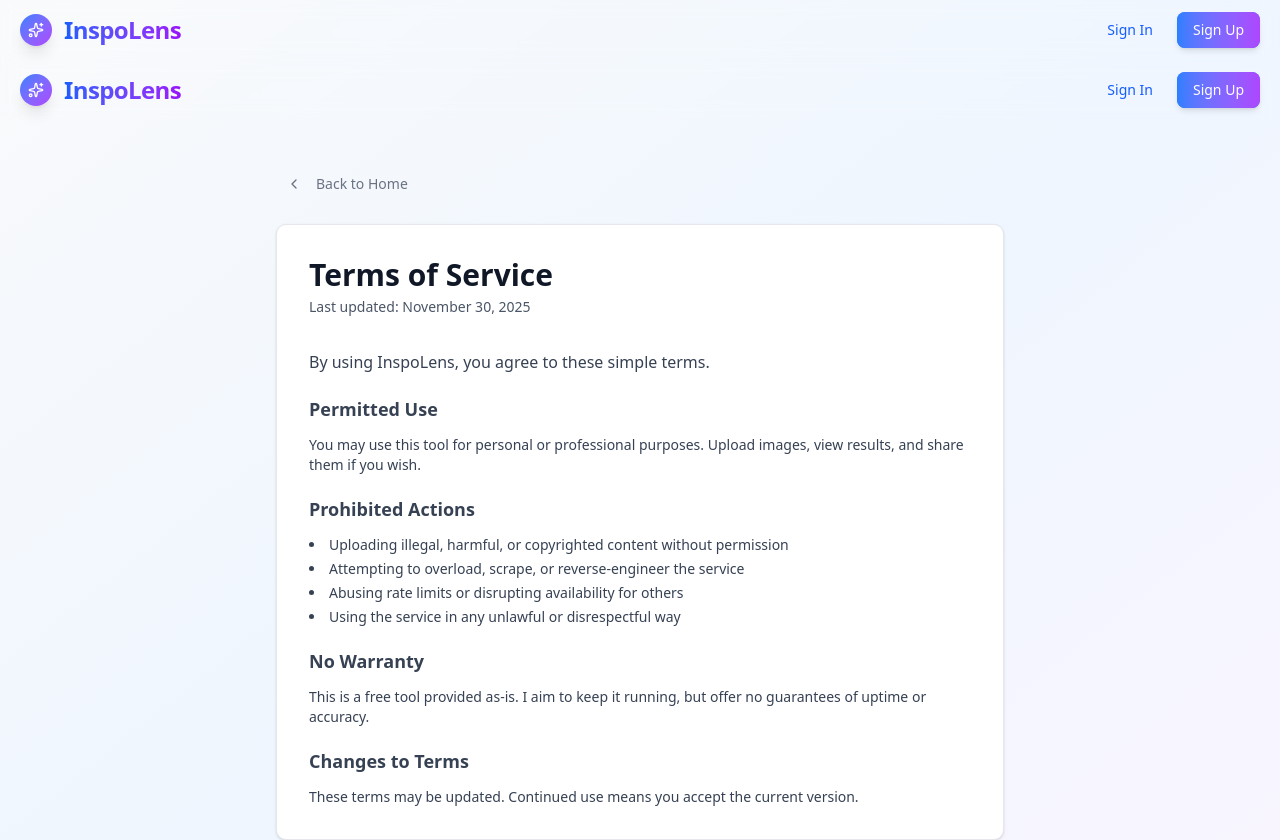
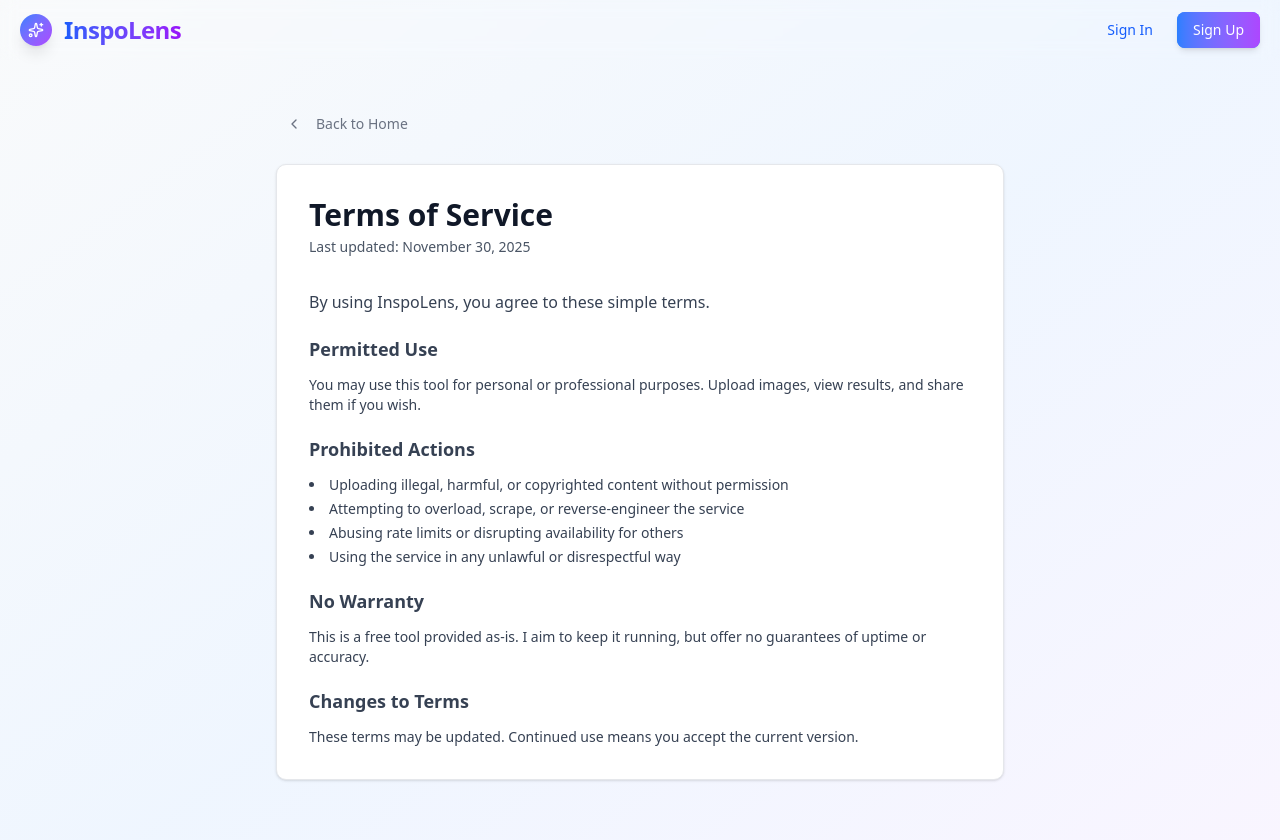
Before and after one commit to marukosy124/inspo-lens, a Next.js app: page /terms in a window 1280 px wide. Shown: the top 840 px of the page. Built offline with nearby package versions, Linux system fonts and the light colour scheme; no server answers.

Commit message:
fix: minor fix on component export syntax

```diff
--- a/src/app/layout.tsx
+++ b/src/app/layout.tsx
@@ -1,9 +1,9 @@
 import type { Metadata } from 'next';
 import { Geist, Geist_Mono } from 'next/font/google';
 import './globals.css';
-import Footer from '@/app/_components/footer';
+import Footer from '@/components/layout/footer';
 import { Toaster } from '@/components/ui/sonner';
-import Header from '@/components/header';
+import Header from '@/components/layout/header';
 import { AuthProvider } from '@/lib/context/auth-context';
 import { createSupabaseServerClient } from '@/lib/supabase/server';
 
--- a/src/app/page.tsx
+++ b/src/app/page.tsx
@@ -1,7 +1,7 @@
 'use client';
 
-import AnalysisCard from '@/app/_components/analysis-card';
-import ImageUploader from '@/app/_components/image-uploader';
+import AnalysisCard from '@/components/analysis-card';
+import ImageUploader from '@/components/image-uploader';
 import { useUsageLimit } from '@/hooks/use-usage-limit';
 import { ImageInfo, ImageAnalysis } from '@/lib/types';
 import { AlertCircle, LayoutGrid, List } from 'lucide-react';
--- a/src/app/privacy/page.tsx
+++ b/src/app/privacy/page.tsx
@@ -1,4 +1,4 @@
-import Header from '@/components/header';
+import Header from '@/components/layout/header';
 import { Button } from '@/components/ui/button';
 import { ChevronLeft } from 'lucide-react';
 import Link from 'next/link';
@@ -11,7 +11,6 @@ export const metadata = {
 export default function PrivacyPage() {
   return (
     <>
-      <Header />
       <main className="container mx-auto flex min-h-screen max-w-3xl flex-col px-5 pt-12">
         <Link href="/" className="mb-6 inline-block">
           <Button
--- a/src/app/terms/page.tsx
+++ b/src/app/terms/page.tsx
@@ -1,4 +1,4 @@
-import Header from '@/components/header';
+import Header from '@/components/layout/header';
 import { Button } from '@/components/ui/button';
 import { ChevronLeft } from 'lucide-react';
 import Link from 'next/link';
@@ -11,7 +11,6 @@ export const metadata = {
 export default function TermsPage() {
   return (
     <>
-      <Header />
       <main className="container mx-auto flex min-h-screen max-w-3xl flex-col px-5 pt-12">
         <Link href="/" className="mb-6 inline-block">
           <Button
@@ -25,14 +24,14 @@ export default function TermsPage() {
         </Link>
 
         <article className="space-y-8 rounded-lg border border-gray-200 bg-white p-8 shadow-sm">
-          <header>
+          <div>
             <h1 className="text-3xl font-bold text-gray-900">
               Terms of Service
             </h1>
             <p className="mt-1 text-sm text-gray-600">
               Last updated: November 30, 2025
             </p>
-          </header>
+          </div>
 
           <section className="space-y-5 leading-relaxed text-gray-700">
             <p>By using InspoLens, you agree to these simple terms.</p>
--- a/src/app/_components/analysis-card.tsx
+++ b/src/components/analysis-card.tsx
@@ -1,4 +1,4 @@
-import CustomTooltip from '@/components/custom-tooltip';
+import { CustomTooltip } from '@/components/custom-tooltip';
 import { Button } from '@/components/ui/button';
 import { Color, ImageInfo } from '@/lib/types';
 import { Check, Copy, Loader2, X } from 'lucide-react';
--- a/src/components/auth/reset-password-form.tsx
+++ b/src/components/auth/reset-password-form.tsx
@@ -14,7 +14,7 @@ import { useState } from 'react';
 import { PasswordInput } from '@/components/auth/password-input';
 import { supabaseClient } from '@/lib/supabase/client';
 
-export function ResetPasswordForm({
+export default function ResetPasswordForm({
   className,
   ...props
 }: React.ComponentPropsWithoutRef<'div'>) {
--- a/src/components/custom-tooltip.tsx
+++ b/src/components/custom-tooltip.tsx
@@ -13,7 +13,7 @@ interface CustomTooltipProps {
   className?: string;
 }
 
-const CustomTooltip = ({
+export const CustomTooltip = ({
   children,
   label,
   side = 'top',
@@ -31,5 +31,3 @@ const CustomTooltip = ({
     </TooltipProvider>
   );
 };
-
-export default CustomTooltip;
```
Also changed, not shown: src/components/image-uploader.tsx (renamed from src/app/_components/image-uploader.tsx), src/components/layout/footer.tsx (renamed from src/app/_components/footer.tsx), src/components/layout/header.tsx (renamed from src/components/header.tsx).
